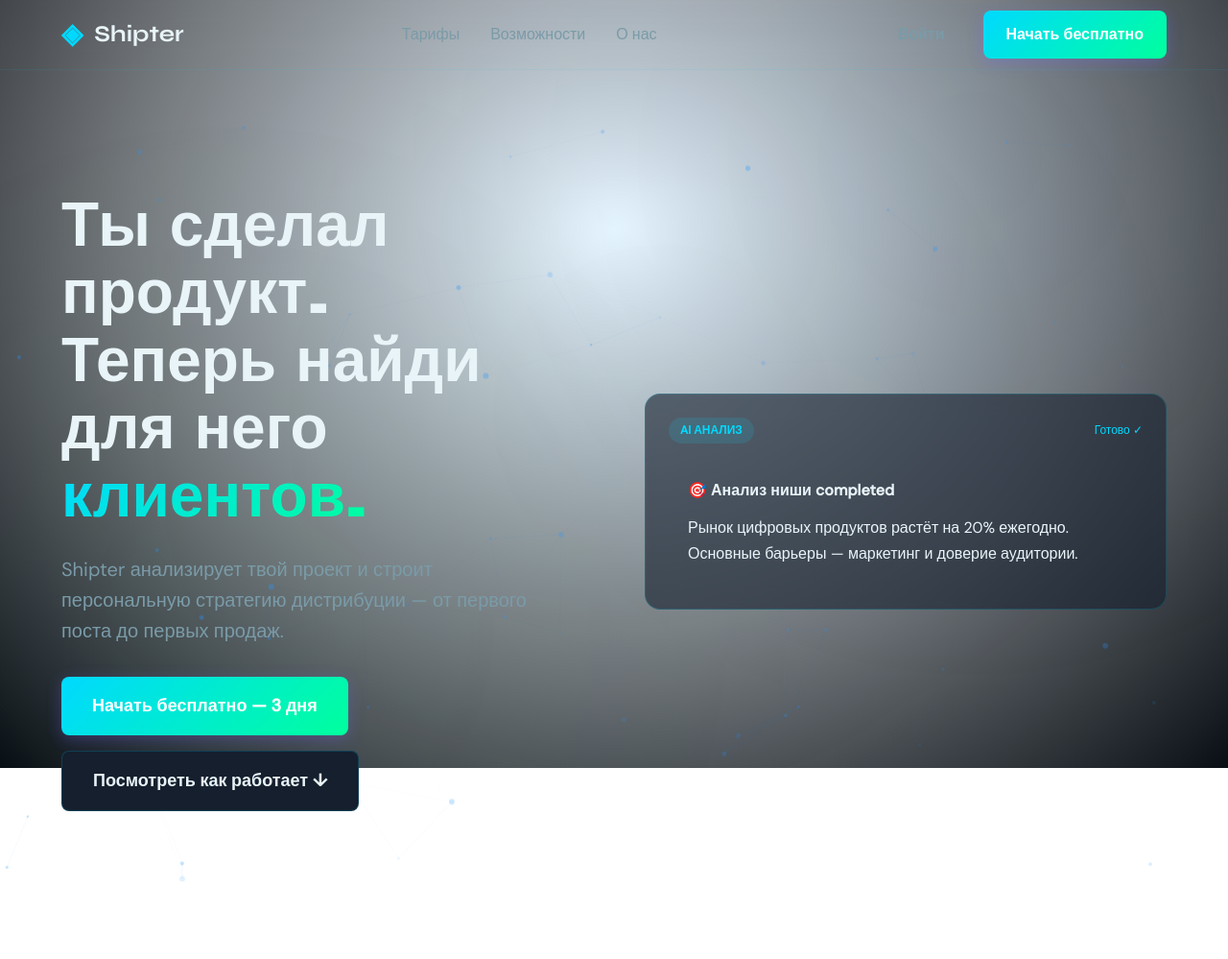
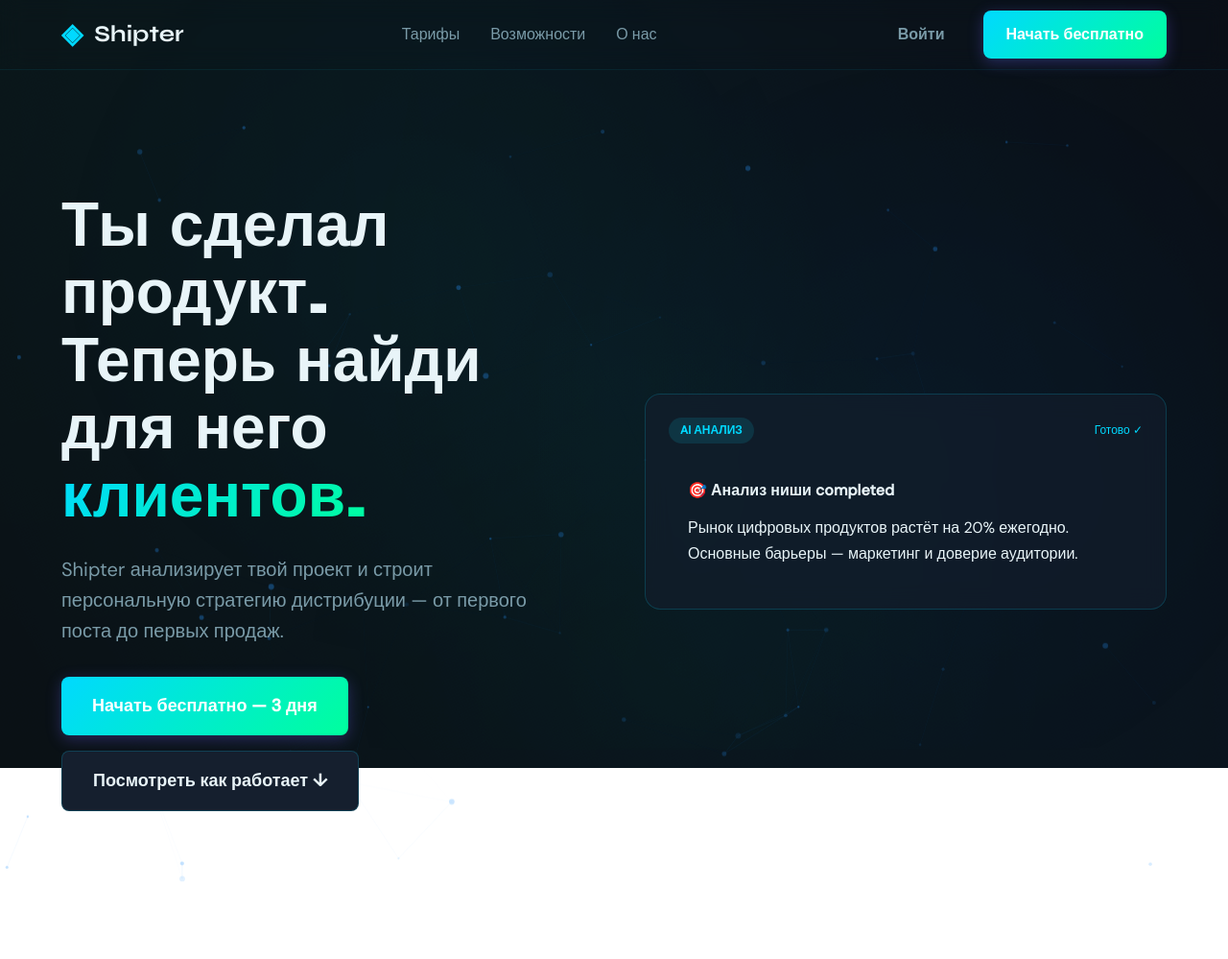
Before and after one commit to DimkaQQ/shipter, a Flask app: page / in a window 1280 px wide. Shown: the top 999 px of the page at 96% size. Run offline with Flask 3, Linux system fonts and the light colour scheme; some libraries are stand-ins or nearby versions.

Commit message:
update branch

```diff
--- a/shipter/app/static/css/landing.css
+++ b/shipter/app/static/css/landing.css
@@ -1,13 +1,4 @@
 /* Landing Page Styles - Calm & Minimal */
-
-/* Ensure landing page body shows animated background */
-.landing-page {
-    background: transparent;
-}
-
-.landing-page .main-content {
-    background: transparent;
-}
 
 /* Hero Section - Dynamic Background */
 .hero {
@@ -17,8 +8,6 @@
     align-items: center;
     overflow: hidden;
     padding: 80px 0;
-    /* Ensure transparent background to show animated-bg behind */
-    background: transparent;
 }
 
 #hero-canvas {
@@ -126,8 +115,6 @@
 /* Pain Points Section */
 .pain-points {
     padding: 100px 0;
-    /* Ensure transparent background to show animated-bg behind */
-    background: transparent;
 }
 
 .section-title {
@@ -162,8 +149,6 @@
 /* How It Works Section */
 .how-it-works {
     padding: 100px 0;
-    /* Ensure transparent background to show animated-bg behind */
-    background: transparent;
 }
 
 .steps {
@@ -236,8 +221,6 @@
 /* Demo Section */
 .demo-section {
     padding: 100px 0;
-    /* Ensure transparent background to show animated-bg behind */
-    background: transparent;
 }
 
 .section-subtitle {
@@ -459,8 +442,6 @@
 /* Pricing Section */
 .pricing-section {
     padding: 100px 0;
-    /* Ensure transparent background to show animated-bg behind */
-    background: transparent;
 }
 
 .pricing-grid {
@@ -528,8 +509,6 @@
 /* Testimonials Section */
 .testimonials {
     padding: 100px 0;
-    /* Ensure transparent background to show animated-bg behind */
-    background: transparent;
 }
 
 .testimonials-grid {
@@ -583,8 +562,6 @@
 /* FAQ Section */
 .faq-section {
     padding: 100px 0;
-    /* Ensure transparent background to show animated-bg behind */
-    background: transparent;
 }
 
 .faq-list {
@@ -632,8 +609,6 @@
 /* CTA Footer Section */
 .cta-footer {
     padding: 100px 0;
-    /* Ensure transparent background to show animated-bg behind */
-    background: transparent;
 }
 
 .cta-footer h2 {
--- a/shipter/app/static/css/main.css
+++ b/shipter/app/static/css/main.css
@@ -504,7 +504,7 @@ input, textarea, select {
 }
 
 /* ============================================
-   ANIMATED BACKGROUND - Optimized for Performance
+   ANIMATED BACKGROUND - New Dynamic Gradient Orbs
    ============================================ */
 .animated-bg {
     position: fixed;
@@ -515,12 +515,7 @@ input, textarea, select {
     z-index: -1;
     pointer-events: none;
     overflow: hidden;
-    background: var(--bg-deep);
-    will-change: background-position;
-}
-
-.landing-page .animated-bg {
-    z-index: 0;
+    background: #0a0e14;
 }
 
 .animated-bg::before {
@@ -530,10 +525,12 @@ input, textarea, select {
     left: -50%;
     width: 200%;
     height: 200%;
-    background: radial-gradient(circle at 50% 50%, rgba(0, 217, 255, 0.06) 0%, transparent 70%);
-    animation: bgPulse 30s ease-in-out infinite;
-    opacity: 0.4;
-    will-change: transform, opacity;
+    background:
+        radial-gradient(ellipse at 50% 50%, rgba(0, 217, 255, 0.08) 0%, transparent 60%),
+        radial-gradient(ellipse at 80% 20%, rgba(0, 136, 255, 0.06) 0%, transparent 50%),
+        radial-gradient(ellipse at 20% 80%, rgba(0, 255, 157, 0.05) 0%, transparent 50%);
+    animation: orbRotate 40s linear infinite;
+    opacity: 0.6;
 }
 
 .animated-bg::after {
@@ -544,31 +541,34 @@ input, textarea, select {
     width: 100%;
     height: 100%;
     background:
-        radial-gradient(circle at 20% 80%, rgba(0, 255, 157, 0.04) 0%, transparent 50%),
-        radial-gradient(circle at 80% 20%, rgba(0, 136, 255, 0.05) 0%, transparent 50%);
-    animation: orbMovement 35s ease-in-out infinite;
-    will-change: transform, opacity;
+        radial-gradient(circle at 30% 40%, rgba(0, 217, 255, 0.04) 0%, transparent 40%),
+        radial-gradient(circle at 70% 60%, rgba(0, 136, 255, 0.05) 0%, transparent 40%),
+        radial-gradient(circle at 50% 90%, rgba(0, 255, 157, 0.03) 0%, transparent 40%);
+    animation: orbFloat 30s ease-in-out infinite;
+    opacity: 0.5;
 }
 
-@keyframes gradientFlow {
-    0% { background-position: 0% 50%; }
-    50% { background-position: 100% 50%; }
-    100% { background-position: 0% 50%; }
+@keyframes orbRotate {
+    0% { transform: rotate(0deg) scale(1); }
+    100% { transform: rotate(360deg) scale(1); }
 }
 
-@keyframes bgPulse {
-    0%, 100% { transform: translate(0, 0) scale(1); }
-    50% { transform: translate(5%, 5%) scale(1.02); }
-}
-
-@keyframes orbMovement {
+@keyframes orbFloat {
     0%, 100% {
         transform: translate(0, 0) scale(1);
         opacity: 0.5;
     }
+    25% {
+        transform: translate(5%, -5%) scale(1.05);
+        opacity: 0.6;
+    }
     50% {
-        transform: translate(-3%, 3%) scale(1.03);
-        opacity: 0.6;
+        transform: translate(-3%, 5%) scale(0.98);
+        opacity: 0.55;
+    }
+    75% {
+        transform: translate(-5%, -3%) scale(1.02);
+        opacity: 0.65;
     }
 }
 
```
